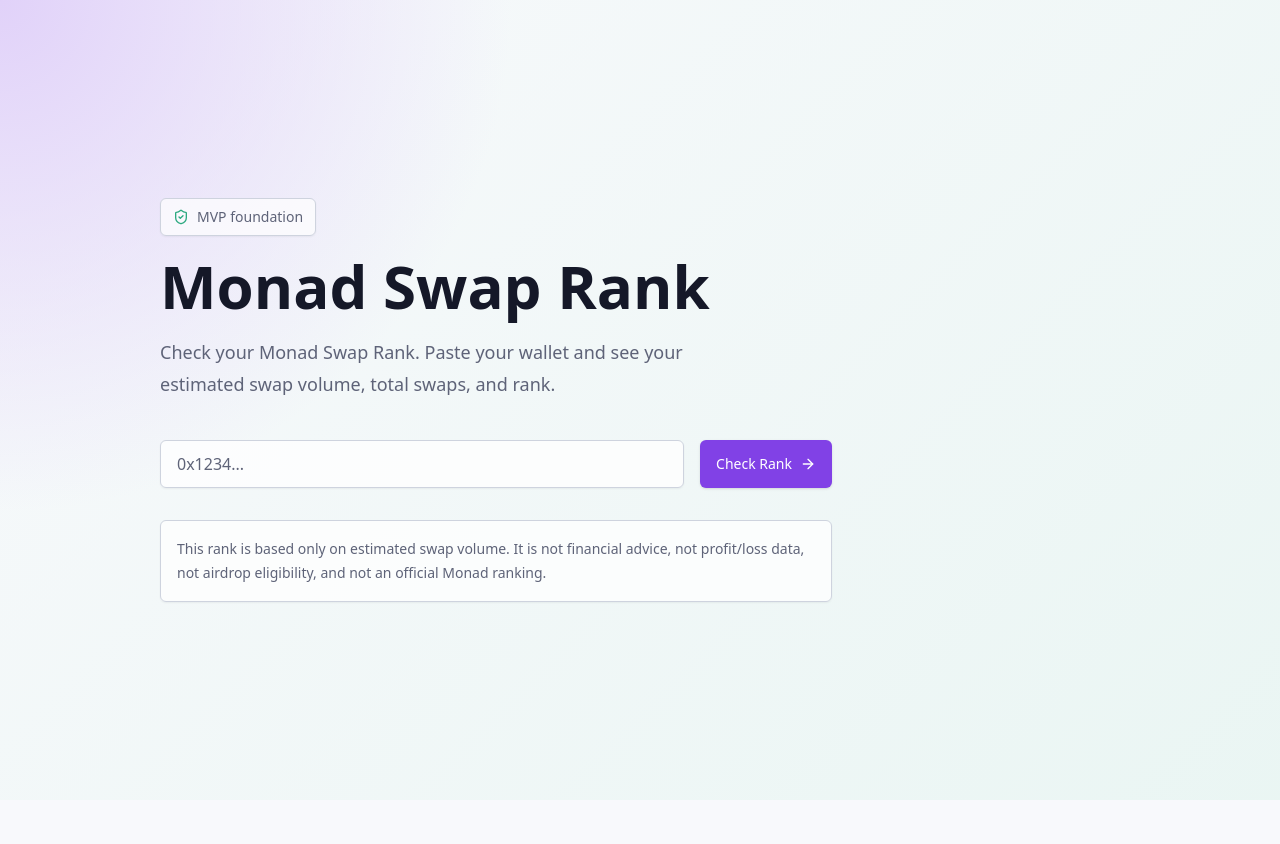
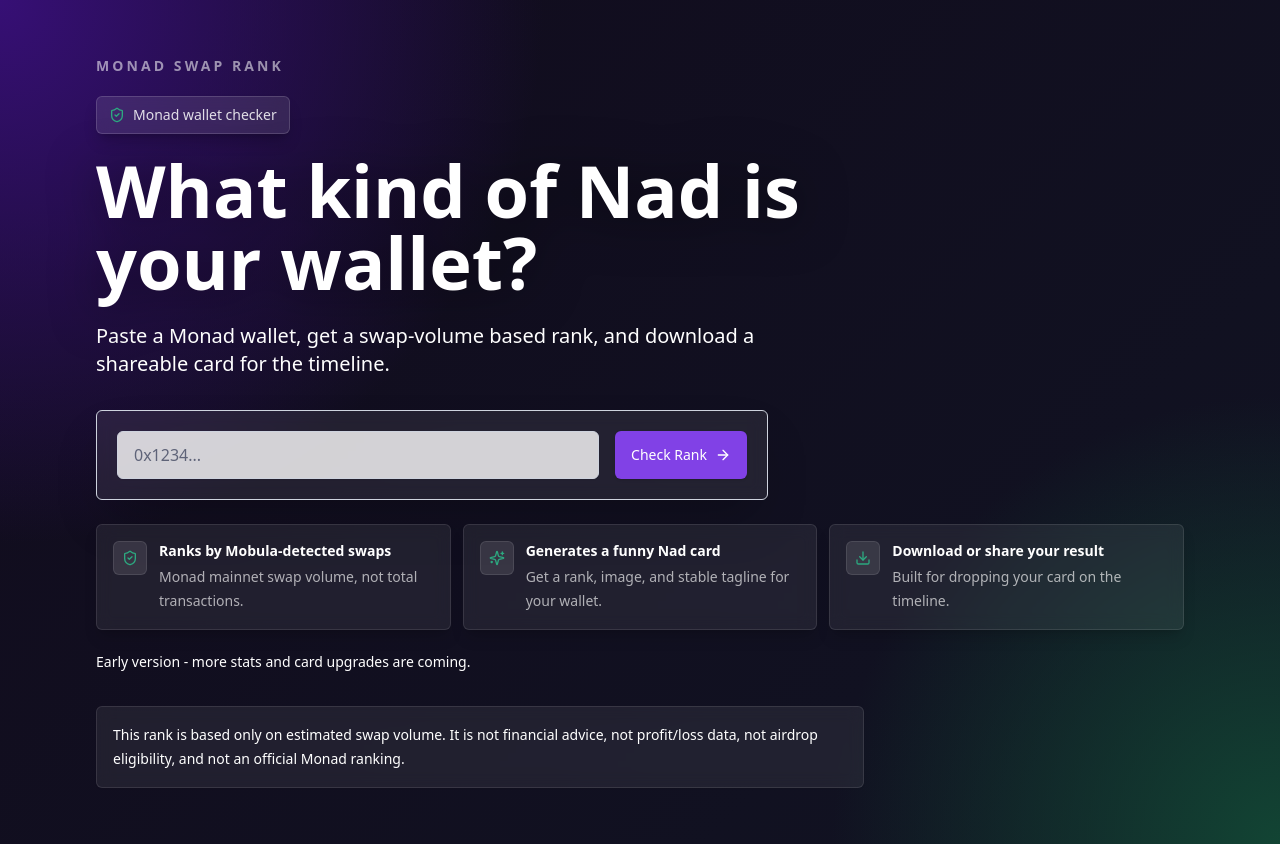
Before and after one commit to cryptobro-nad/monad-swap-rank, a Next.js app: page / in a window 1280 px wide. Before the commit the page ends 800 px from the top, so only its background shows below. Built offline with nearby package versions, Linux system fonts and the light colour scheme.

Commit message:
Polish homepage for public launch

```diff
--- a/app/page.tsx
+++ b/app/page.tsx
@@ -1,28 +1,82 @@
-import { ShieldCheck } from "lucide-react";
+import { Download, ShieldCheck, Sparkles } from "lucide-react";
 import { WalletInputForm } from "@/components/wallet-input-form";
 import { DISCLAIMER } from "@/lib/constants";
 
+const highlights = [
+  {
+    title: "Ranks by Mobula-detected swaps",
+    description: "Monad mainnet swap volume, not total transactions.",
+    icon: ShieldCheck
+  },
+  {
+    title: "Generates a funny Nad card",
+    description: "Get a rank, image, and stable tagline for your wallet.",
+    icon: Sparkles
+  },
+  {
+    title: "Download or share your result",
+    description: "Built for dropping your card on the timeline.",
+    icon: Download
+  }
+];
+
 export default function Home() {
   return (
-    <main className="min-h-screen bg-[radial-gradient(circle_at_top_left,hsl(263_77%_90%),transparent_32rem),linear-gradient(135deg,hsl(220_36%_98%),hsl(168_38%_94%))]">
-      <section className="mx-auto flex min-h-screen w-full max-w-5xl flex-col justify-center px-5 py-12 sm:px-8">
-        <div className="max-w-2xl">
-          <div className="mb-5 inline-flex items-center gap-2 rounded-md border bg-white/70 px-3 py-2 text-sm font-medium text-muted-foreground shadow-sm">
+    <main className="min-h-screen overflow-hidden bg-[radial-gradient(circle_at_top_left,hsl(263_77%_26%),transparent_34rem),radial-gradient(circle_at_bottom_right,hsl(160_58%_17%),transparent_28rem),linear-gradient(135deg,hsl(260_45%_8%),hsl(232_34%_10%))] text-white">
+      <section className="mx-auto flex min-h-screen w-full max-w-6xl flex-col justify-center px-5 py-10 sm:px-8 sm:py-14">
+        <div className="max-w-3xl">
+          <p className="mb-5 text-sm font-semibold uppercase tracking-[0.22em] text-white/55">
+            Monad Swap Rank
+          </p>
+          <div className="mb-5 inline-flex items-center gap-2 rounded-md border border-white/15 bg-white/10 px-3 py-2 text-sm font-medium text-white/85 shadow-lg shadow-black/20 backdrop-blur">
             <ShieldCheck className="h-4 w-4 text-secondary" aria-hidden="true" />
-            MVP foundation
+            Monad wallet checker
           </div>
-          <h1 className="text-4xl font-semibold tracking-normal text-foreground sm:text-6xl">
-            Monad Swap Rank
+          <h1 className="max-w-3xl text-5xl font-black leading-[0.92] tracking-normal text-white drop-shadow-[0_4px_24px_rgba(0,0,0,0.5)] sm:text-7xl">
+            What kind of Nad is your wallet?
           </h1>
-          <p className="mt-5 max-w-xl text-lg leading-8 text-muted-foreground">
-            Check your Monad Swap Rank. Paste your wallet and see your
-            estimated swap volume, total swaps, and rank.
+          <p className="mt-6 max-w-2xl text-lg leading-8 text-white/72 sm:text-xl">
+            Paste a Monad wallet, get a swap-volume based rank, and download a
+            shareable card for the timeline.
           </p>
         </div>
 
-        <WalletInputForm />
+        <div className="mt-8 max-w-2xl rounded-md border border-white/12 bg-white/[0.08] p-4 shadow-2xl shadow-black/25 backdrop-blur sm:p-5 [&>form]:mt-0 [&_input]:text-foreground">
+          <WalletInputForm />
+        </div>
 
-        <p className="mt-8 max-w-2xl rounded-md border bg-white/75 p-4 text-sm leading-6 text-muted-foreground shadow-sm">
+        <div className="mt-6 grid gap-3 md:grid-cols-3">
+          {highlights.map((highlight) => {
+            const Icon = highlight.icon;
+
+            return (
+              <article
+                key={highlight.title}
+                className="rounded-md border border-white/10 bg-white/[0.07] p-4 shadow-lg shadow-black/15 backdrop-blur"
+              >
+                <div className="flex items-start gap-3">
+                  <div className="rounded-md border border-white/10 bg-white/10 p-2 text-secondary">
+                    <Icon className="h-4 w-4" aria-hidden="true" />
+                  </div>
+                  <div>
+                    <h2 className="text-sm font-semibold text-white">
+                      {highlight.title}
+                    </h2>
+                    <p className="mt-1 text-sm leading-6 text-white/65">
+                      {highlight.description}
+                    </p>
+                  </div>
+                </div>
+              </article>
+            );
+          })}
+        </div>
+
+        <p className="mt-5 max-w-2xl text-sm leading-6 text-white/58">
+          Early version - more stats and card upgrades are coming.
+        </p>
+
+        <p className="mt-8 max-w-3xl rounded-md border border-white/10 bg-white/[0.07] p-4 text-sm leading-6 text-white/68 shadow-sm backdrop-blur">
           {DISCLAIMER}
         </p>
       </section>
```
